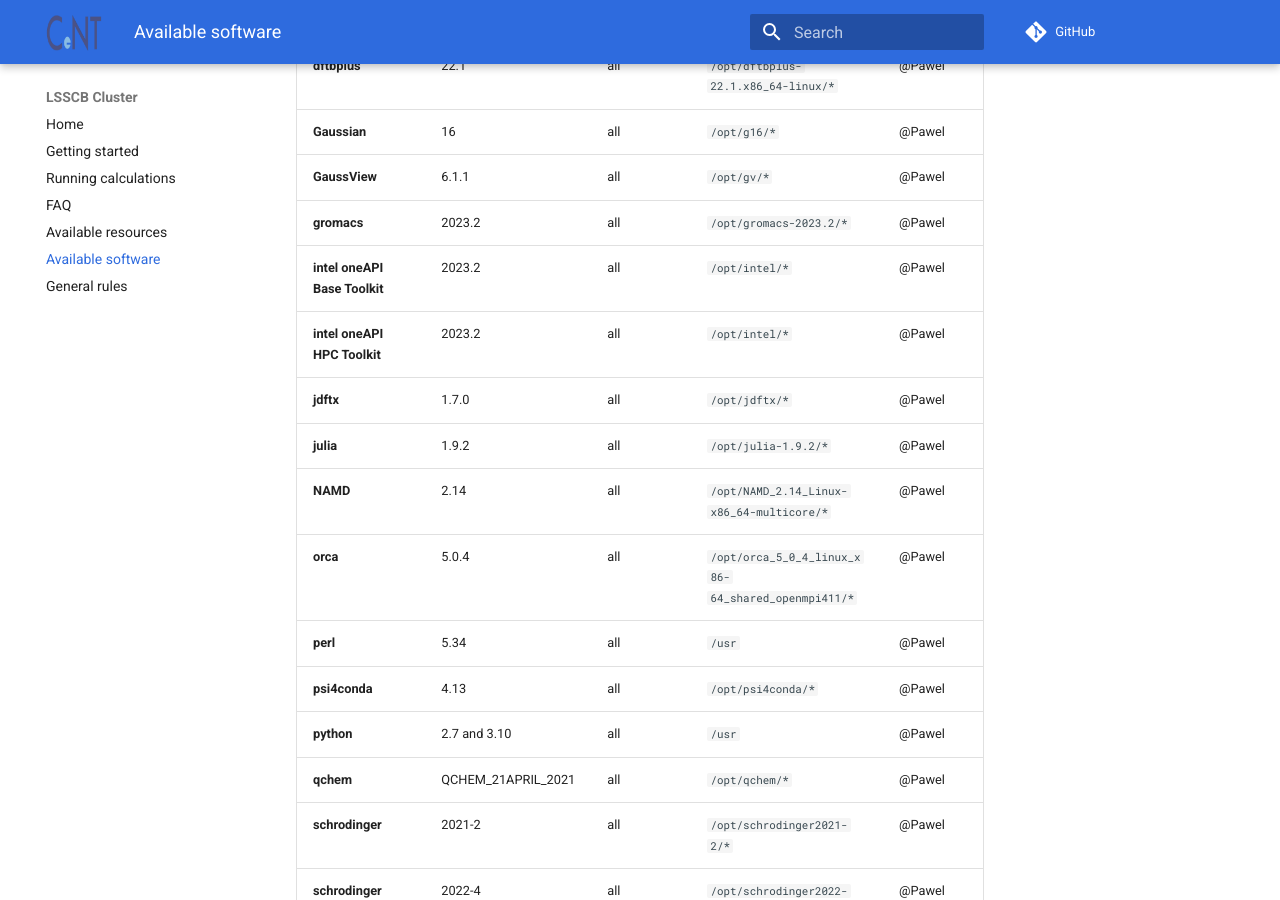
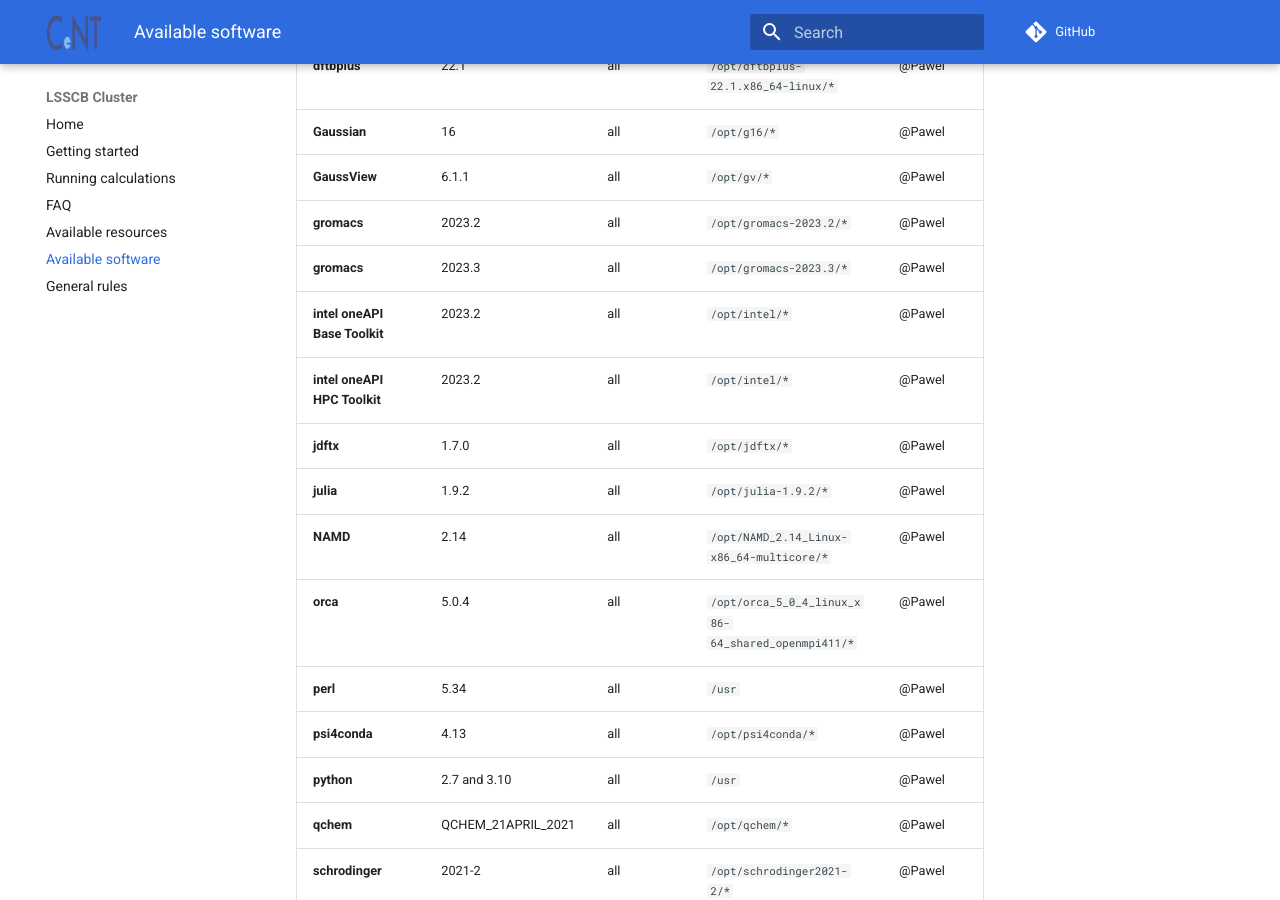
Before and after one commit to prubach/lsscb, an MkDocs documentation site: the page built from docs/software.md, in a window 1280 px wide and 900 px high, scrolled down 396 px. Built offline with MkDocs 1.6.1 and Material for MkDocs 9.7.7, drawn with Linux system fonts in a browser that asks for light colours; comment, search, counter and statistics services are not loaded.

Commit message:
Added gromacs 2023.3

```diff
--- a/docs/software.md
+++ b/docs/software.md
@@ -7,6 +7,7 @@
 | **Gaussian**                  | 16                 | all  | <code>/opt/g16/*</code>                                       | @Pawel     |
 | **GaussView**                 | 6.1.1              | all  | <code>/opt/gv/*</code>                                        | @Pawel     |
 | **gromacs**                   | 2023.2             | all  | <code>/opt/gromacs-2023.2/*</code>                            | @Pawel     |
+| **gromacs**                   | 2023.3             | all  | <code>/opt/gromacs-2023.3/*</code>                            | @Pawel     |
 | **intel oneAPI Base Toolkit** | 2023.2             | all  | <code>/opt/intel/*</code>                                     | @Pawel     |
 | **intel oneAPI HPC Toolkit**  | 2023.2             | all  | <code>/opt/intel/*</code>                                     | @Pawel     |
 | **jdftx**                     | 1.7.0              | all  | <code>/opt/jdftx/*</code>                                     | @Pawel     |
```
